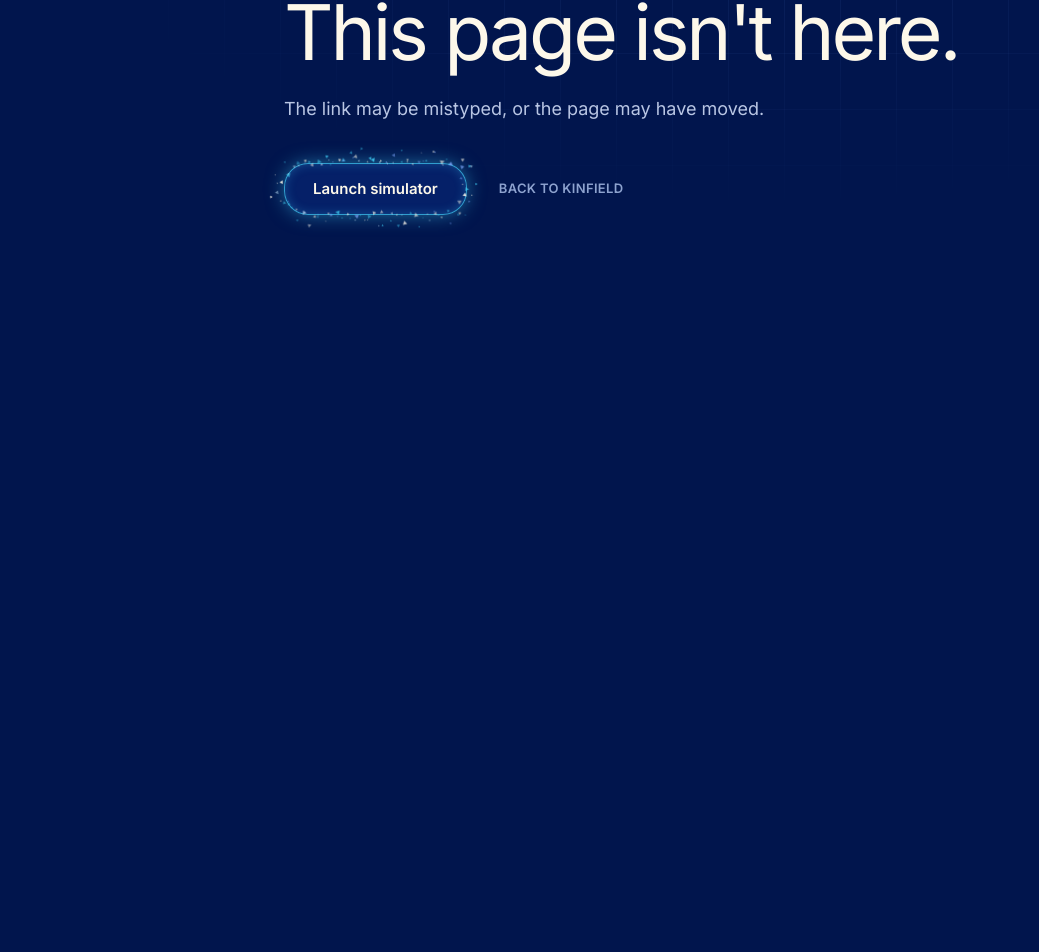
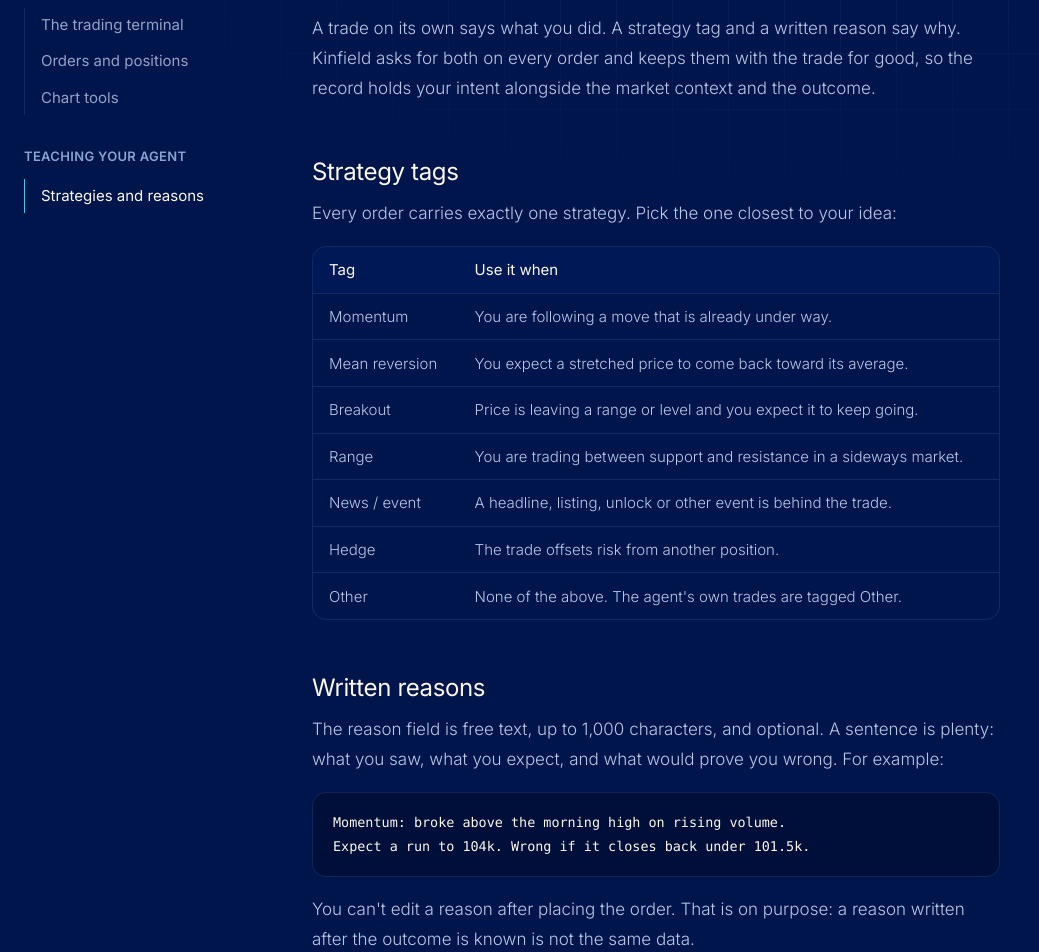
Before and after one commit to KinfieldLabs/KINFIELD, a Next.js app: page /docs/strategies in a window 1280 px wide. Before the commit this address had no page. Shown: the part 339-1291 px from the top of the page, without its empty margins (0-1039 px from the left). Before the commit the page ends 800 px from the top, so only its background shows below. Built offline with nearby package versions, Linux system fonts and the light colour scheme.

Commit message:
Add the docs page: Strategies and reasons

```diff
--- /dev/null
+++ b/src/app/docs/strategies/page.tsx
@@ -0,0 +1,84 @@
+import { Code, Doc, DocLink, docMeta, H2, Note, Table } from "@/components/docs/Doc";
+
+export const metadata = docMeta("strategies");
+
+export default function Page() {
+  return (
+    <Doc slug="strategies">
+      <p>
+        A trade on its own says what you did. A strategy tag and a written reason say why. Kinfield asks for both on
+        every order and keeps them with the trade for good, so the record holds your intent alongside the market
+        context and the outcome.
+      </p>
+
+      <H2 id="tags">Strategy tags</H2>
+      <p>Every order carries exactly one strategy. Pick the one closest to your idea:</p>
+      <Table
+        head={["Tag", "Use it when"]}
+        rows={[
+          ["Momentum", "You are following a move that is already under way."],
+          ["Mean reversion", "You expect a stretched price to come back toward its average."],
+          ["Breakout", "Price is leaving a range or level and you expect it to keep going."],
+          ["Range", "You are trading between support and resistance in a sideways market."],
+          ["News / event", "A headline, listing, unlock or other event is behind the trade."],
+          ["Hedge", "The trade offsets risk from another position."],
+          ["Other", "None of the above. The agent's own trades are tagged Other."],
+        ]}
+      />
+
+      <H2 id="reasons">Written reasons</H2>
+      <p>
+        The reason field is free text, up to 1,000 characters, and optional. A sentence is plenty: what you saw, what
+        you expect, and what would prove you wrong. For example:
+      </p>
+      <Code>{`
+Momentum: broke above the morning high on rising volume.
+Expect a run to 104k. Wrong if it closes back under 101.5k.
+`}</Code>
+      <p>
+        You can&apos;t edit a reason after placing the order. That is on purpose: a reason written after the outcome is
+        known is not the same data.
+      </p>
+
+      <H2 id="privacy">Reasons stay private by default</H2>
+      <p>
+        Your written reasons are private unless you choose to share them. When an order is placed, Kinfield picks a
+        random salt for it and records only a commitment to the reason on the ledger:
+      </p>
+      <Code>{`
+reason_commitment = sha256(salt + "\\n" + reason)
+`}</Code>
+      <p>
+        The commitment proves the reason existed when the trade was placed and was never changed, without revealing
+        it. The random salt matters: a plain hash of a short reason could be guessed by hashing common phrases; a
+        salted one can&apos;t.
+      </p>
+      <ul>
+        <li>
+          <strong>Sharing reasons off</strong> (the default): the open dataset publishes the commitment only.
+        </li>
+        <li>
+          <strong>Sharing reasons on</strong>: the dataset also publishes the reason and its salt, so anyone can
+          recompute the commitment and confirm the text is exactly what was recorded at the time.
+        </li>
+      </ul>
+      <p>
+        The agent&apos;s own trades carry machine-written notes (its confidence, stop and target), which are always
+        published.
+      </p>
+
+      <H2 id="used-for">What they are used for today</H2>
+      <Note>
+        <p>
+          Your agent currently learns from the market context and outcome of each trade. Strategy tags and reasons are
+          recorded, kept on the ledger and published if you share, but not yet used in training. They are there so
+          future models, and anyone using the dataset, can learn from intent as well as action.
+        </p>
+      </Note>
+      <p>
+        Read on: <DocLink to="market-context">Market context</DocLink> describes what is recorded about the market,
+        and <DocLink to="agent">Your agent</DocLink> how it is used.
+      </p>
+    </Doc>
+  );
+}
--- a/src/components/docs/nav.ts
+++ b/src/components/docs/nav.ts
@@ -16,6 +16,7 @@ export const DOCS: DocLink[] = [
   { slug: "simulator", title: "The trading terminal", group: "The simulator", summary: "Markets, live data and every panel of the simulator." },
   { slug: "orders", title: "Orders and positions", group: "The simulator", summary: "Market and limit orders, leverage, margin, fees, take profit, stop loss and liquidation." },
   { slug: "chart", title: "Chart tools", group: "The simulator", summary: "Indicators, drawing tools and keyboard shortcuts on the price chart." },
+  { slug: "strategies", title: "Strategies and reasons", group: "Teaching your agent", summary: "Tagging each trade with a strategy and a written reason, and how reasons stay private." },
 ];
 
 export const docHref = (slug: string) => (slug ? `/docs/${slug}` : "/docs");
```
